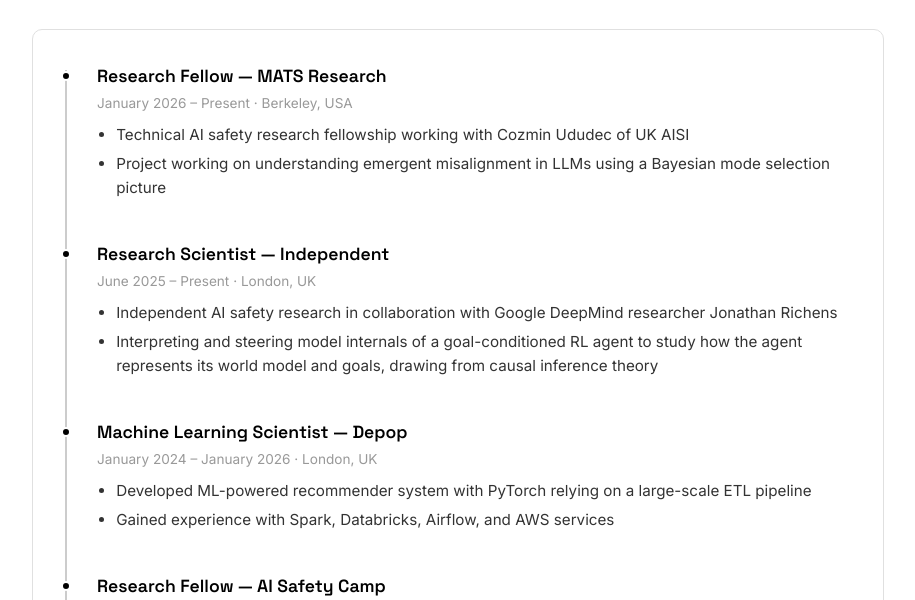
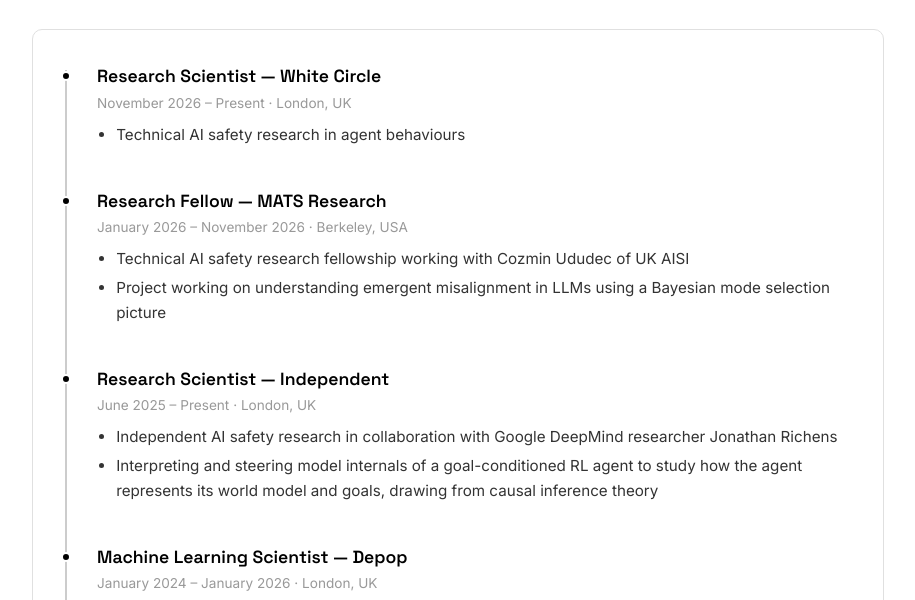
Before and after one commit to benjibrcz/benjibrcz.github.io, a plain HTML site: page experience.html in a window 1280 px wide. Shown: the part 141-741 px from the top of the page, without its empty margins (182-1097 px from the left). Drawn offline with Linux system fonts and the light colour scheme.

Commit message:
Add White Circle research scientist role; MATS ended Nov 2026
Co-Authored-By: Claude Fable 5.2 <noreply@anthropic.com>

```diff
--- a/experience.html
+++ b/experience.html
@@ -8,7 +8,7 @@
 
   <!-- Open Graph -->
   <meta property="og:title" content="Experience — Benjamin Berczi">
-  <meta property="og:description" content="Machine Learning Scientist and AI Safety Researcher. Currently a MATS research fellow working on understanding emergent misalignment in LLMs.">
+  <meta property="og:description" content="Machine Learning Scientist and AI Safety Researcher. Currently a research scientist at White Circle, working on AI safety research into agent behaviours.">
   <meta property="og:image" content="https://benjibrcz.github.io/benji_profile_pic.jpg">
   <meta property="og:url" content="https://benjibrcz.github.io/experience.html">
   <meta property="og:type" content="website">
@@ -50,8 +50,16 @@
     <div class="timeline">
 
       <div class="timeline-item fade-in">
+        <h3>Research Scientist — White Circle</h3>
+        <div class="meta">November 2026 – Present · London, UK</div>
+        <ul>
+          <li>Technical AI safety research in agent behaviours</li>
+        </ul>
+      </div>
+
+      <div class="timeline-item fade-in">
         <h3>Research Fellow — MATS Research</h3>
-        <div class="meta">January 2026 – Present · Berkeley, USA</div>
+        <div class="meta">January 2026 – November 2026 · Berkeley, USA</div>
         <ul>
           <li>Technical AI safety research fellowship working with Cozmin Ududec of UK AISI</li>
           <li>Project working on understanding emergent misalignment in LLMs using a Bayesian mode selection picture</li>
```
Also changed, not shown: index.html (+3 -3 lines), projects.html (+1 -1 lines), publications.html (+1 -1 lines).
